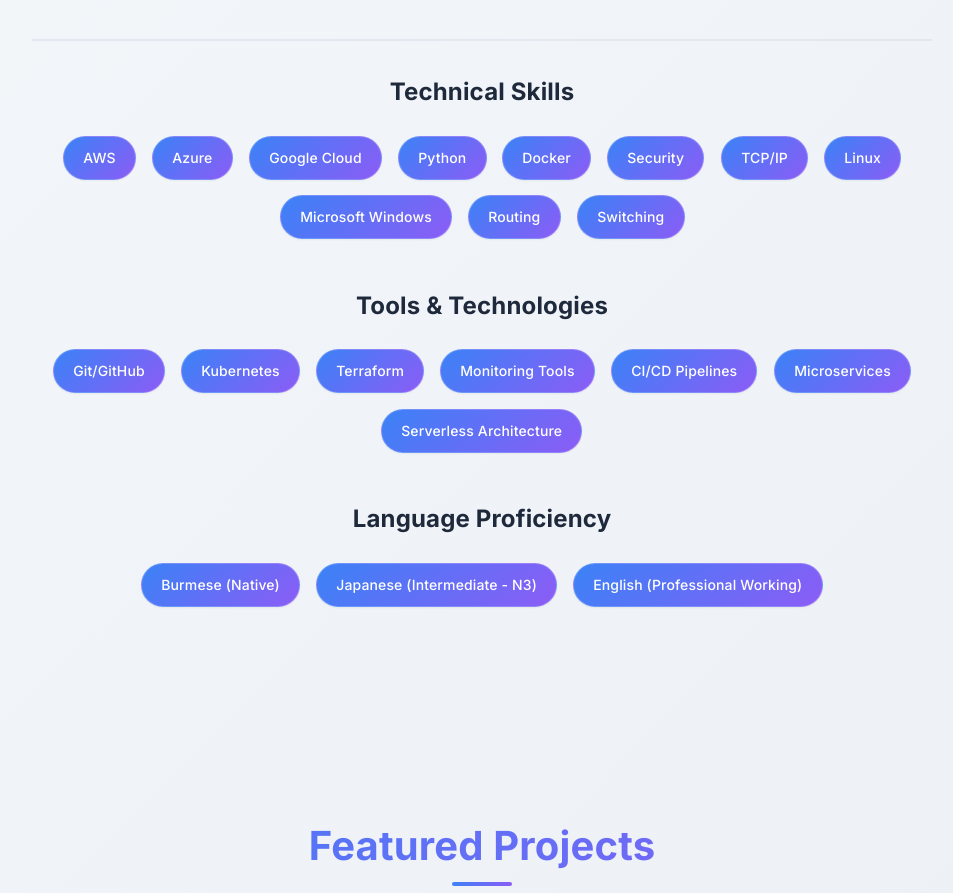
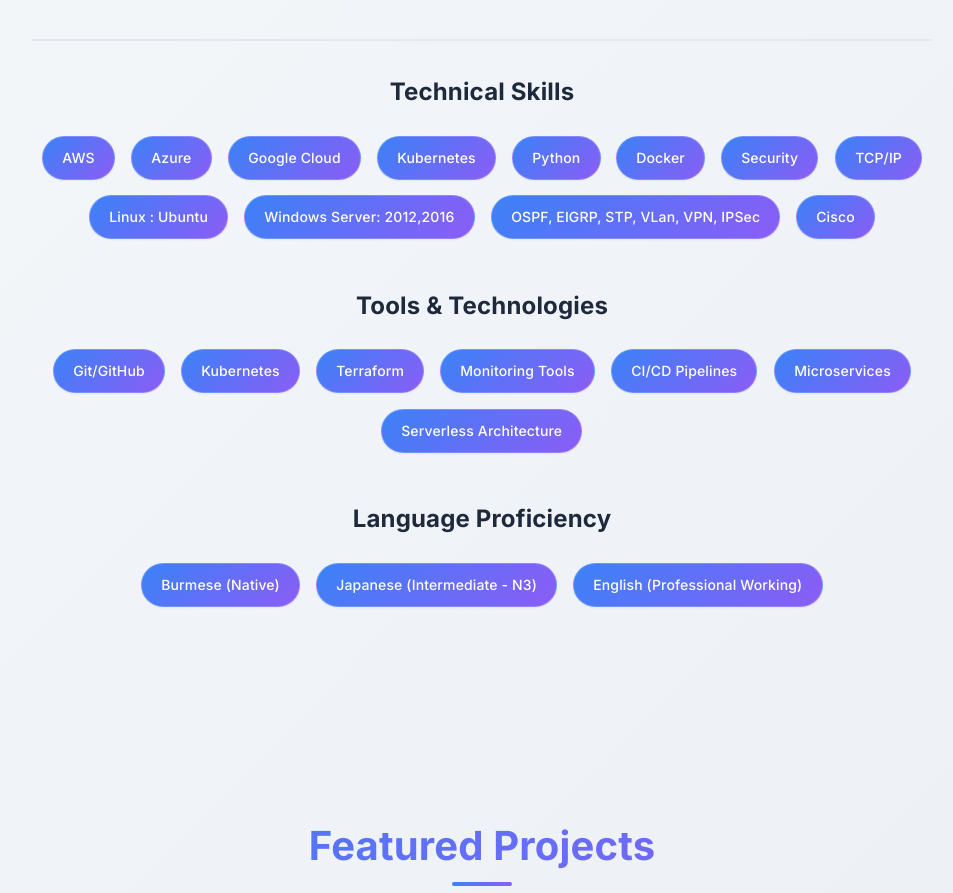
Before and after one commit to tts1196/thantintswe-portfolio, a React (Vite) app: page / in a window 1280 px wide. Shown: the part 1780-2673 px from the top of the page, without its empty margins (158-1111 px from the left). Built offline with nearby package versions, Linux system fonts and the light colour scheme.

Commit message:
fix: Update company name and certification dates
- Fix company name to 明誠株式会社
- Update certification dates to Japanese format
- Keep certification titles in English as requested

```diff
--- a/src/App.jsx
+++ b/src/App.jsx
@@ -111,7 +111,7 @@
       title: { en: "About Me", ja: "自己紹介" },
       description1: {
         en: "Hi, I'm Than Tint Swe, an aspiring IT engineer based in Nagoya, Japan, passionate about building and automating secure cloud infrastructure. I'm pursuing a BSc (Hons) in Computing from The Open University (UK) while working at Meisei Co., Ltd.",
-        ja: "初めまして、Than Tint Swe（タン ティン スウェ）と申します。名古屋在住のITエンジニア志望で、セキュアなクラウドインフラの構築と自動化に情熱を注いでいます。現在、株式会社明星で働きながら、英国オープン大学でコンピュータ学の学士号（BSc Hons）を取得中です。"
+        ja: "初めまして、Than Tint Swe（タン ティン スウェ）と申します。名古屋在住のITエンジニア志望で、セキュアなクラウドインフラの構築と自動化に情熱を注いでいます。現在、明誠株式会社で働きながら、英国オープン大学でコンピュータ学の学士号（BSc Hons）を取得中です。"
       },
       description2: {
         en: "My expertise spans cloud infrastructure, DevOps, networking, and system administration, with hands-on experience in AWS, Terraform, Linux, Docker, and Git. I build real-world projects, like a high-availability AWS architecture using Terraform, ALB, and auto-scaling EC2 instances, to sharpen my skills.",
@@ -130,7 +130,15 @@
       title: { en: "Education", ja: "学歴" }
     },
     certifications: {
-      title: { en: "Certifications", ja: "資格" }
+      title: { en: "Certifications", ja: "資格" },
+      aws: {
+        title: "AWS Solution Architect - Associate",
+        date: { en: "March • 2025", ja: "2025年3月" }
+      },
+      ccna: {
+        title: "CCNA",
+        date: { en: "August • 2023", ja: "2023年8月" }
+      }
     },
     skills: {
       technical: { en: "Technical Skills", ja: "技術スキル" },
@@ -165,8 +173,8 @@
 
   const skills = {
     technical: [
-      "AWS", "Azure", "Google Cloud", "Python", "Docker","Security", "TCP/IP",
-      "Linux", "Microsoft Windows", "Routing", "Switching"
+      "AWS", "Azure", "Google Cloud","Kubernetes", "Python", "Docker","Security", "TCP/IP",
+      "Linux : Ubuntu", "Windows Server: 2012,2016", "OSPF, EIGRP, STP, VLan, VPN, IPSec", "Cisco",
     ],
     tools: [
       "Git/GitHub", "Kubernetes", "Terraform", "Monitoring Tools",
@@ -404,10 +412,10 @@
                     <div className="cert-info">
                       <h4 className="cert-title">
                         <a href="https://www.credly.com/badges/4c00d632-a4ce-4b0f-8c66-32e84b95b066/public_url" target="_blank" rel="noopener noreferrer" className="cert-link">
-                          AWS Solution Architect - Associate
+                          {content.certifications.aws.title}
                         </a>
                       </h4>
-                      <p className="cert-details">March • 2025</p>
+                      <p className="cert-details">{content.certifications.aws.date[language]}</p>
                     </div>
                   </div>
                   <div className="certification-item">
@@ -417,10 +425,10 @@
                     <div className="cert-info">
                       <h4 className="cert-title">
                         <a href="https://www.credly.com/badges/3a99629f-eb49-40e7-a188-653ecde91df1/public_url" target="_blank" rel="noopener noreferrer" className="cert-link">
-                          CCNA
+                          {content.certifications.ccna.title}
                         </a>
                       </h4>
-                      <p className="cert-details">August • 2023</p>
+                      <p className="cert-details">{content.certifications.ccna.date[language]}</p>
                     </div>
                   </div>
                 </div>
```
Also changed, not shown: src/assets/projects/eks.jpg.
